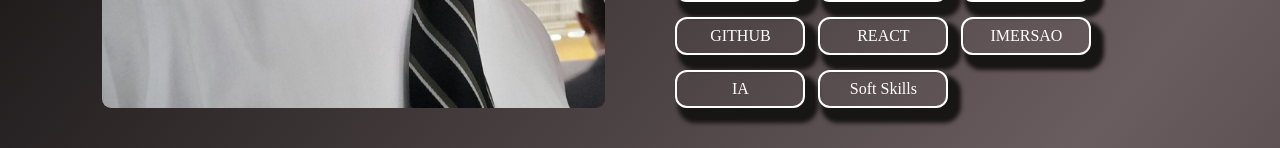
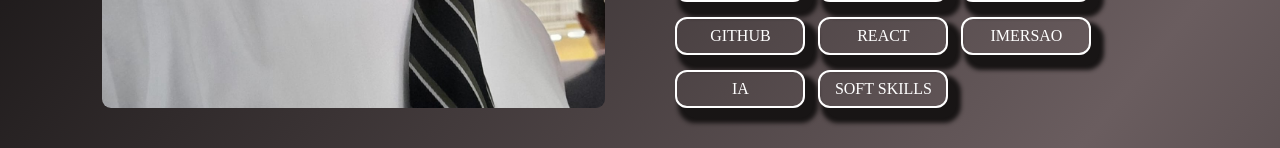
Before and after one commit to Diogobispopereira/PORTIFOLIO-ORIGINAL, a React (Vite) app: page / in a window 1280 px wide. Shown: the part 643-791 px from the top of the page. Built offline with nearby package versions, Linux system fonts and the light colour scheme.

Commit message:
tornando o nome em maisculos

```diff
--- a/src/componentes-links/Paginas/Home/index.jsx
+++ b/src/componentes-links/Paginas/Home/index.jsx
@@ -45,7 +45,7 @@ export function Home() {
 
         {
             id: 7,
-            linguagem: "Soft Skills",
+            linguagem: "SOFT SKILLS",
             link: "/business agility"
         },
     ])
```
